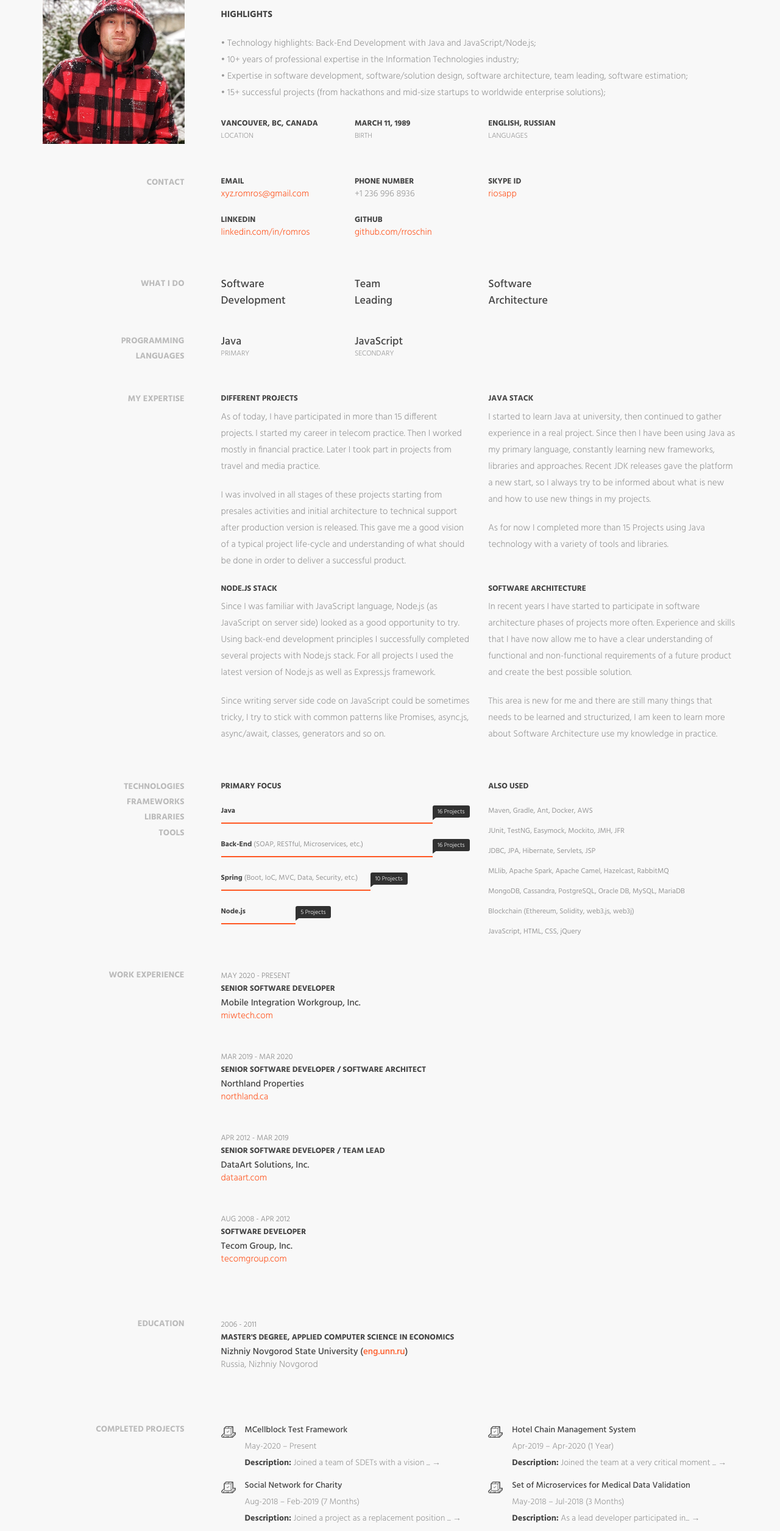
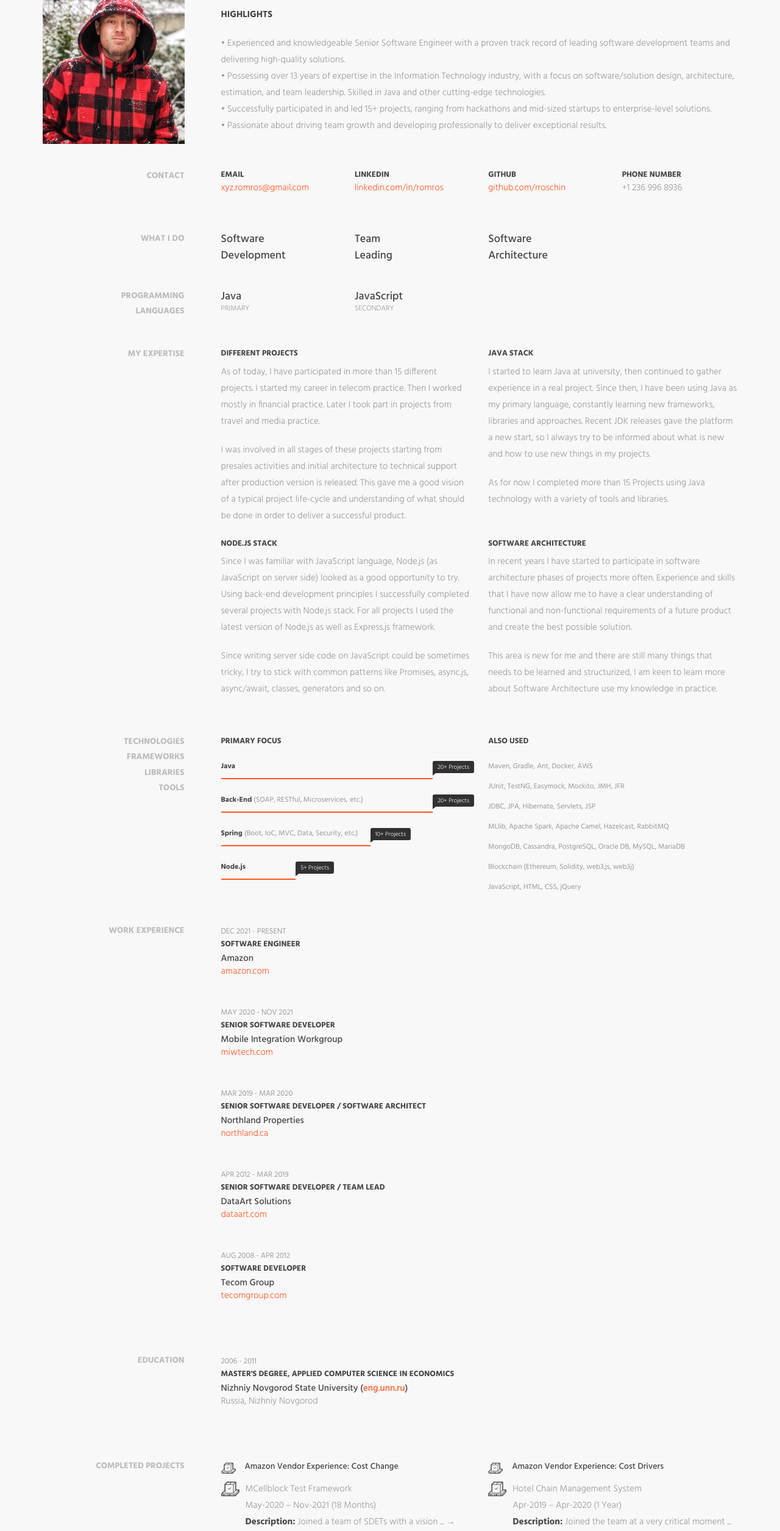
Before and after one commit to rroschin/romros.xyz, a plain HTML site: page index.html in a window 1280 px wide. Shown: the part 114-2625 px from the top of the page at 61% size. Drawn offline with Linux system fonts and the light colour scheme.

Commit message:
Update last employer section

```diff
--- a/css/style.css
+++ b/css/style.css
@@ -353,4 +353,9 @@
      margin : 0;
      text-align : center;
      top : 65%;
-}
+ }
+
+ .media-left img {
+     height: 24px;
+     width: 30px;
+ }
--- a/index.html
+++ b/index.html
@@ -30,37 +30,16 @@
         <div class="col-md-9">
           <div class="name-wrapper">
             <h1 class="name">Roman Roshchin</h1>
-            <span>Software Developer</span>
+            <span>Software Engineer</span>
           </div>
           <p>
             <strong>HIGHLIGHTS</strong>
           <ul>
-            <li>• Technology highlights: Back-End Development with Java and JavaScript/Node.js;</li>
-            <li>• 10+ years of professional expertise in the Information Technologies industry;</li>
-            <li>• Expertise in software development, software/solution design, software architecture, team leading, software estimation;</li>
-            <li>• 15+ successful projects (from hackathons and mid-size startups to worldwide enterprise solutions);</li>
+            <li>• Experienced and knowledgeable Senior Software Engineer with a proven track record of leading software development teams and delivering high-quality solutions.</li>
+            <li>• Possessing over 13 years of expertise in the Information Technology industry, with a focus on software/solution design, architecture, estimation, and team leadership. Skilled in Java and other cutting-edge technologies.</li>
+            <li>• Successfully participated in and led 15+ projects, ranging from hackathons and mid-sized startups to enterprise-level solutions.</li>
+            <li>• Passionate about driving team growth and developing professionally to deliver exceptional results.</li>
           </ul>
-          </p>
-          <div class="row">
-            <div class="col-md-3">
-              <div class="personal-details">
-                <strong>VANCOUVER, BC, CANADA</strong>
-                <small>LOCATION</small>
-              </div>
-            </div>
-            <div class="col-md-3">
-              <div class="personal-details">
-                <strong>MARCH 11, 1989</strong>
-                <small>BIRTH</small>
-              </div>
-            </div>
-            <div class="col-md-3">
-              <div class="personal-details">
-                <strong>ENGLISH, RUSSIAN</strong>
-                <small>LANGUAGES</small>
-              </div>
-            </div>
-          </div>
         </div>
       </div>
     </div>
@@ -83,26 +62,6 @@
             </div>
             <div class="col-md-3">
               <address>
-                <strong>Phone Number</strong><br>
-                +1&nbsp236&nbsp996&nbsp8936
-              </address>
-            </div>
-            <div class="col-md-3">
-              <address>
-                <strong>Skype ID</strong><br>
-                <a href="skype:riosapp?chat">riosapp</a>
-              </address>
-            </div>
-          </div>
-        </div>
-        <div class="col-md-3">
-          <div class="section-title">
-          </div>
-        </div>
-        <div class="col-md-9">
-          <div class="row">
-            <div class="col-md-3">
-              <address>
                 <strong>LinkedIn</strong><br>
                 <a target="_blank" href="https://www.linkedin.com/in/romros/">linkedin.com/in/romros</a>
               </address>
@@ -111,6 +70,12 @@
               <address>
                 <strong>GitHub</strong><br>
                 <a target="_blank" href="https://github.com/rroschin">github.com/rroschin</a>
+              </address>
+            </div>
+            <div class="col-md-3">
+              <address>
+                <strong>Phone Number</strong><br>
+                +1&nbsp236&nbsp996&nbsp8936
               </address>
             </div>
           </div>
@@ -207,7 +172,7 @@
                 <h3>Java Stack</h3>
                 <p>
                   I started to learn Java at university, then continued to gather experience in a real project.
-                  Since then I have been using Java as my primary language, constantly learning new frameworks, libraries and approaches.
+                  Since then, I have been using Java as my primary language, constantly learning new frameworks, libraries and approaches.
                   Recent JDK releases gave the platform a new start, so I always try to be informed about what is new and how to use new things in my
                   projects.
                 </p>
@@ -267,32 +232,32 @@
                 <div class="progress-item">
                   <span class="progress-title"><strong>Java</strong></span>
                   <div class="progress">
-                    <div class="progress-bar" role="progressbar" aria-valuenow="85" aria-valuemin="0" aria-valuemax="100" style="width: 85%">
-                      <span class="progress-percent">16 Projects</span>
+                    <div class="progress-bar" role="progressbar" aria-valuenow="80" aria-valuemin="0" aria-valuemax="100" style="width: 85%">
+                      <span class="progress-percent">20+&nbspProjects</span>
                     </div>
                   </div>
                 </div>
                 <div class="progress-item">
                   <span class="progress-title"><strong>Back-End</strong> (SOAP, RESTful, Microservices, etc.)</span>
                   <div class="progress">
-                    <div class="progress-bar" role="progressbar" aria-valuenow="85" aria-valuemin="0" aria-valuemax="100" style="width: 85%;">
-                      <span class="progress-percent">16 Projects</span>
+                    <div class="progress-bar" role="progressbar" aria-valuenow="80" aria-valuemin="0" aria-valuemax="100" style="width: 85%;">
+                      <span class="progress-percent">20+&nbspProjects</span>
                     </div>
                   </div>
                 </div>
                 <div class="progress-item">
                   <span class="progress-title"><strong>Spring</strong> (Boot, IoC, MVC, Data, Security, etc.)</span>
                   <div class="progress">
-                    <div class="progress-bar" role="progressbar" aria-valuenow="60" aria-valuemin="0" aria-valuemax="100" style="width: 60%">
-                      <span class="progress-percent">10 Projects</span>
+                    <div class="progress-bar" role="progressbar" aria-valuenow="40" aria-valuemin="0" aria-valuemax="100" style="width: 60%">
+                      <span class="progress-percent">10+&nbspProjects</span>
                     </div>
                   </div>
                 </div>
                 <div class="progress-item">
                   <span class="progress-title"><strong>Node.js</strong></span>
                   <div class="progress">
-                    <div class="progress-bar" role="progressbar" aria-valuenow="30" aria-valuemin="0" aria-valuemax="100" style="width: 30%;">
-                      <span class="progress-percent">5 Projects</span>
+                    <div class="progress-bar" role="progressbar" aria-valuenow="20" aria-valuemin="0" aria-valuemax="100" style="width: 30%;">
+                      <span class="progress-percent">5+&nbspProjects</span>
                     </div>
                   </div>
                 </div>
@@ -341,9 +306,19 @@
           <div class="row">
             <div class="col-md-6">
               <div class="content-item">
-                <small>MAY 2020 - PRESENT</small>
+                <small>DEC 2021 - PRESENT</small>
+                <h3>Software Engineer</h3>
+                <h4>Amazon</h4>
+                <a href="https://amazon.com">amazon.com</a>
+              </div>
+            </div>
+          </div>
+          <div class="row">
+            <div class="col-md-6">
+              <div class="content-item">
+                <small>MAY 2020 - NOV 2021</small>
                 <h3>Senior Software Developer</h3>
-                <h4>Mobile Integration Workgroup, Inc.</h4>
+                <h4>Mobile Integration Workgroup</h4>
                 <a href="https://miwtech.com">miwtech.com</a>
               </div>
             </div>
@@ -363,7 +338,7 @@
               <div class="content-item">
                 <small>APR 2012 - MAR 2019</small>
                 <h3>Senior Software Developer / Team Lead</h3>
-                <h4>DataArt Solutions, Inc.</h4>
+                <h4>DataArt Solutions</h4>
                 <a href="https://www.dataart.com/">dataart.com</a>
               </div>
             </div>
@@ -373,7 +348,7 @@
               <div class="content-item">
                 <small>AUG 2008 - APR 2012</small>
                 <h3>Software Developer</h3>
-                <h4>Tecom Group, Inc.</h4>
+                <h4>Tecom Group</h4>
                 <a href="http://www.tecomgroup.com/">tecomgroup.com</a>
               </div>
             </div>
@@ -417,14 +392,41 @@
           <div id="review">
             <div class="row">
               <div class="col-md-6">
-                <div class="item" id="project-18">
+                <div class="item" id="project-21">
+                  <div class="media">
+                    <div class="media-left">
+                      <img src="img/project.png" alt="Project"/>
+                    </div>
+                    <div class="media-body">
+                      <div class="user-name">Amazon Vendor Experience: Cost Change</div>
+                    </div>
+                  </div>
+                </div>
+              </div>
+              <div class="col-md-6">
+                <div class="item" id="project-20">
+                  <div class="media">
+                    <div class="media-left">
+                      <img src="img/project.png" alt="Project"/>
+                    </div>
+                    <div class="media-body">
+                      <div class="user-name">Amazon Vendor Experience: Cost Drivers</div>
+                      </div>
+                    </div>
+                  </div>
+                </div>
+              </div>
+            </div>
+            <div class="row">
+              <div class="col-md-6">
+                <div class="item" id="project-19">
                   <div class="media">
                     <div class="media-left">
                       <img src="img/project.png" alt="Project"/>
                     </div>
                     <div class="media-body">
                       <div class="user-name">MCellblock Test Framework</div>
-                      <div>May-2020 – Present</div>
+                      <div>May-2020 – Nov-2021 (18 Months)</div>
                       <div class="view-details"><strong>Description:</strong> Joined a team of SDETs with a vision ... →</div>
                       <div class="review-text">
                         <strong>Description:</strong> Joined a team of SDETs with a vision to bring a more structural approach to software development,
```
Also changed, not shown: 1 other file.
